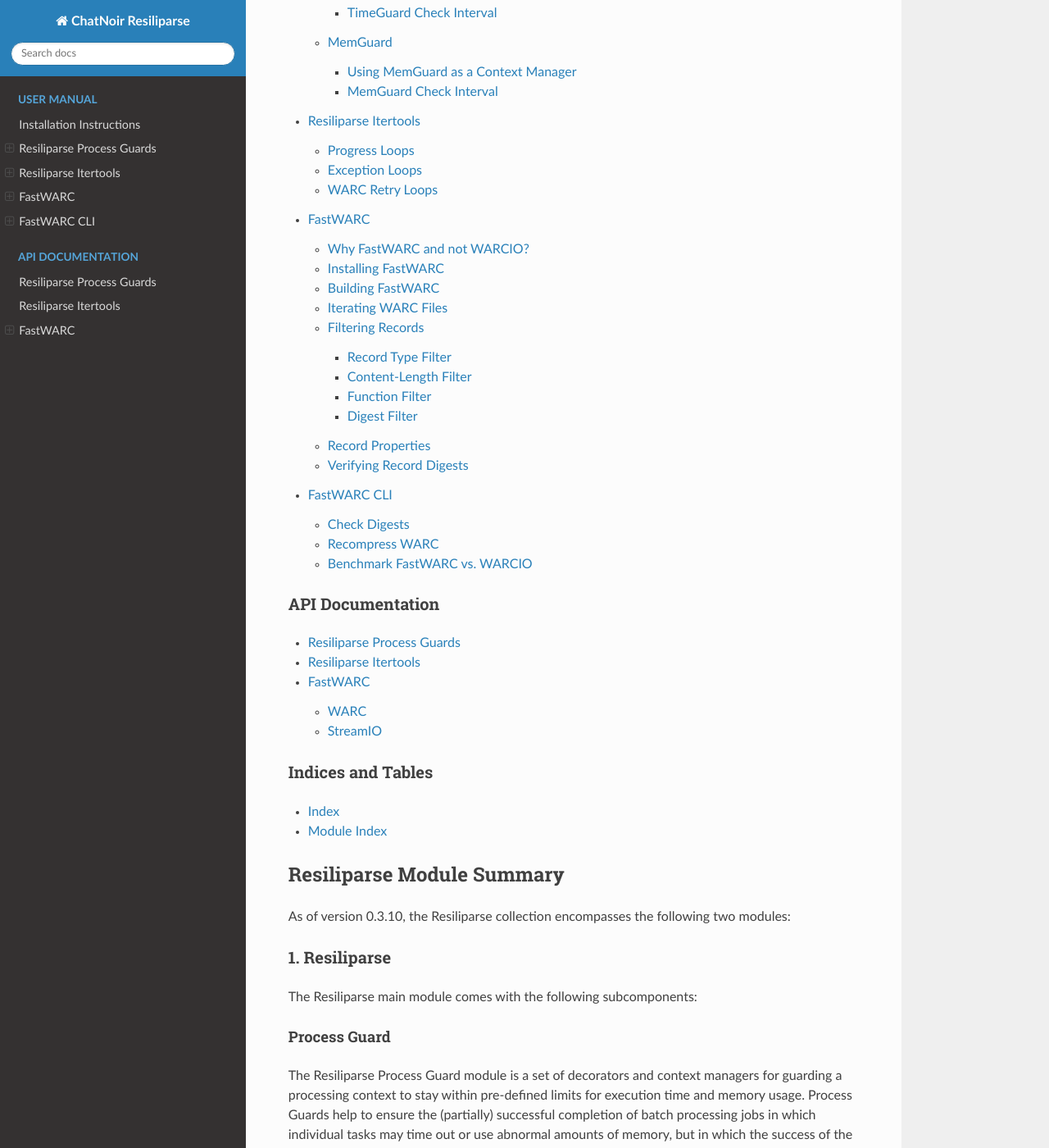
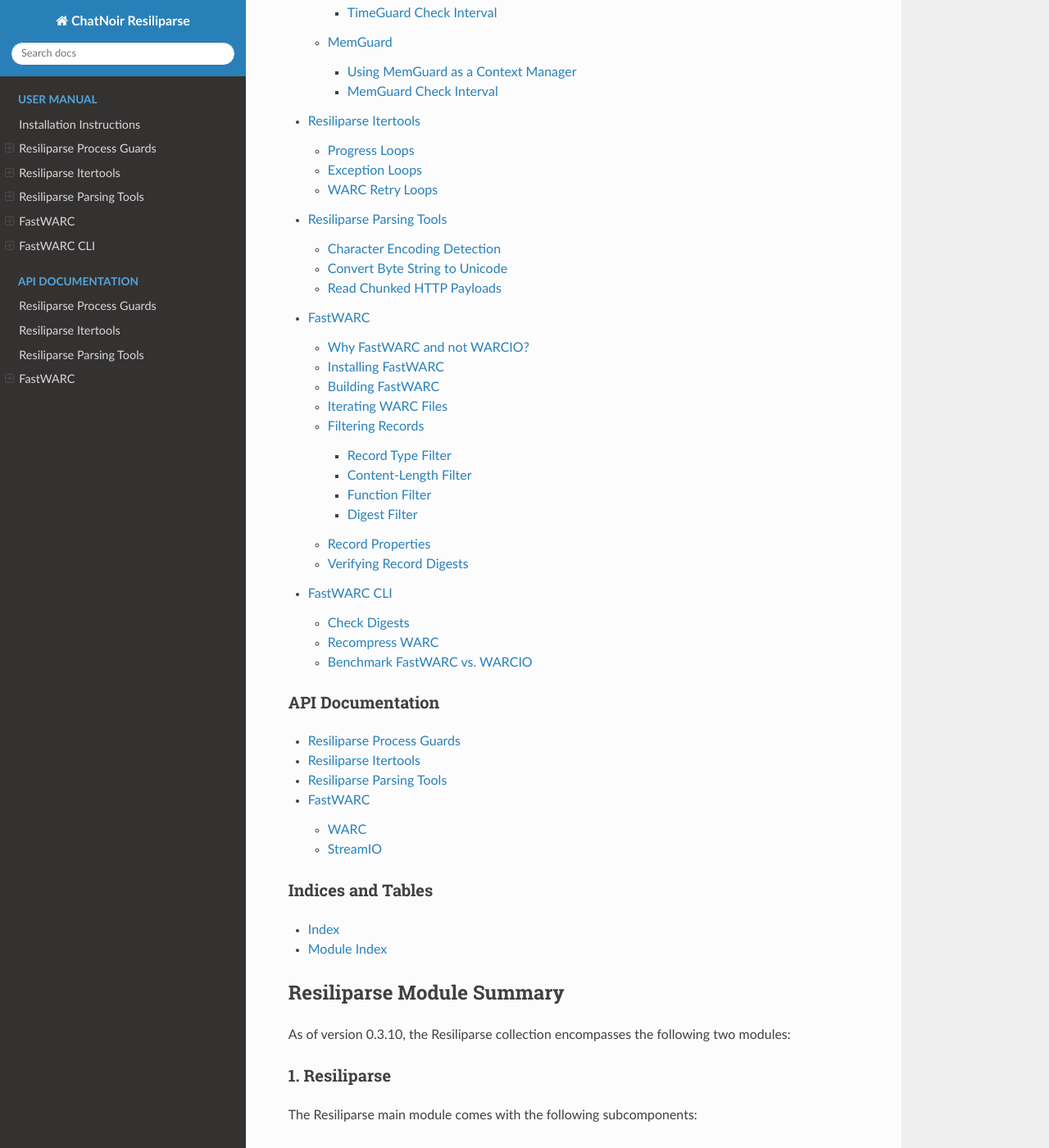
Before and after one commit to chatnoir-eu/chatnoir-resiliparse, a Sphinx documentation site: the page built from docs/index.rst, in a window 1280 px wide and 1400 px high, scrolled down 552 px. Shown: the whole window at 82% size. Built offline with Sphinx 7.4.7 and the Read the Docs theme 2.0.0, drawn with Linux system fonts in a browser that asks for light colours; some of the changed lines change nothing that is shown.

Commit message:
Restructure resiliparse.parse module and add documentation

```diff
--- /dev/null
+++ b/docs/api/parse.rst
@@ -0,0 +1,10 @@
+.. _parse-api:
+
+Resiliparse Parsing Tools
+=========================
+
+Resiliparse text parsing and transformation tools.
+
+.. automodule:: resiliparse.parse
+   :members:
+   :show-inheritance:
--- a/docs/index.rst
+++ b/docs/index.rst
@@ -19,6 +19,7 @@
    man/installation
    man/process-guard
    man/itertools
+   man/parse
    man/fastwarc
    man/fastwarc-cli
 
@@ -29,6 +30,7 @@
 
    api/process-guard
    api/itertools
+   api/parse
    api/fastwarc
 
 
--- /dev/null
+++ b/docs/man/parse.rst
@@ -0,0 +1,119 @@
+.. _parse-manual:
+
+Resiliparse Parsing Tools
+=========================
+
+The Parse module is a set of helper functions for processing and transforming textual contents or extracting information.
+
+.. _parse-encoding-detection:
+
+Character Encoding Detection
+----------------------------
+Resiliparse provides fast and accurate text encoding detection with :class:`~.parse.EncodingDetector`, a wrapper around the `uchardet <https://github.com/freedesktop/uchardet>`_ library, which is based on Mozilla's *Universal Charset Detector*.
+
+.. code-block:: python
+
+  from resiliparse.parse import EncodingDetector
+
+  det = EncodingDetector()
+  det.update(b'Hello World.')
+  enc = det.encoding()  # ASCII
+
+  det.update(b'\xc0 vaillant coeur rien d`impossible.')
+  enc = det.encoding()  # WINDOWS-1252
+
+You can call :meth:`~.parse.EncodingDetector.update` multiple times to feed more input. The more data the detector has to sample from, the more accurate the prediction will be. Calling :meth:`~.parse.EncodingDetector.encoding` will return the predicted encoding name as a string and reset the internal state so that the detector can be reused for a different document.
+
+As a convenience shortcut, Resiliparse also provides :func:`~.parse.detect_encoding` which creates and maintains a single global :class:`~.parse.EncodingDetector` instance:
+
+.. code-block:: python
+
+  from resiliparse.parse import detect_encoding
+
+  enc = detect_encoding(b'Potrzeba jest matk\xb1 wynalazk\xf3w.')  # ISO-8859-2
+
+
+.. _parse-bytes-to-str:
+
+Convert Byte String to Unicode
+------------------------------
+Detecting the encoding of a byte string is one thing, but the next step is actually decoding it into a Unicode string. Resiliparse provides :func:`~.parse.bytes_to_str`, which does exactly that.
+
+The function takes the raw byte string desired encoding name and tries to decode it into a Python Unicode string. If the decoding fails (due to undecodable characters), it will try to fall back onto UTF-8 and Latin-1. If both fallbacks fail as well, the string will be decoded with the originally intended encoding and invalid characters either skipped or replaced with a suitable replacement character (controllable via the ``errors`` parameter, which accepts the same values as Python's :meth:`str.decode`).
+
+.. code-block:: python
+
+  from resiliparse.parse import detect_encoding, bytes_to_str
+
+  bytestr = b'\xc3\x9cbung macht den Meister'
+  decoded = bytes_to_str(bytestr, detect_encoding(bytestr))  # 'Übung macht den Meister'
+
+Of course simple :meth:`bytestr.decode` would be sufficient for such a trivial example, but sometimes the encoding detection is inaccurate or fails completely or the string turns out to contain mixed or broken encodings. In that case there is no other option than trying multiple encodings and ignoring errors when all of them fail.
+
+:func:`bytes_to_str` also ensures that the resulting string can be re-encoded as UTF-8 without errors, which is not always the case when doing a simple :meth:`str.encode`:
+
+.. code-block:: python
+
+  from resiliparse.parse import bytes_to_str
+
+  # This will produce the unencodable string 'ઉ\udd7a笞':
+  unencodeable = b'+Condensed'.decode('utf-7', errors='ignore').encode('utf-7')
+
+  # OK, but somewhat broken: b'+Condense-'
+  unencodeable.encode('utf-7')
+
+  # Error: UnicodeEncodeError: 'utf-8' codec can't encode character '\udd7a' in position 1: surrogates not allowed
+  unencodeable.encode()
+
+With :func:`~.parse.bytes_to_str`, these issues can be mostly avoided:
+
+.. code-block:: python
+
+  # Produces '+Condensed', because UTF-8 fallback can decode the string without errors
+  bytes_to_str(b'+Condensed', 'utf-7')
+
+  # But even without fallbacks, we get 'ઉ笞', which can at least be re-encoded as UTF-8
+  bytes_to_str(b'+Condensed', 'utf-7', fallback_encodings=[])
+
+
+.. _parse-read-http-chunked:
+
+Read Chunked HTTP Payloads
+--------------------------
+
+Contrary to `WARCIO <https://github.com/webrecorder/warcio>`_, Resiliparse's :ref:`FastWARC <fastwarc-manual>` does not automatically decode chunked HTTP responses. This is simply a design decision in favour of simplicity, since decoding chunked HTTP payloads is actually the crawler's job. In the `Common Crawl <https://commoncrawl.org>`_, for example, all chunked payloads are already decoded and the original ``Transfer-Encoding`` header is preserved as ``X-Crawler-Transfer-Encoding: chunked``. We do, however, acknowledge that in some cases it is still necessary to decode chunked payloads anyway, which is why Resiliparse provides :func:`~.parse.read_http_chunk` as a helper function for this.
+
+The function accepts a buffered reader (either a :class:`fastwarc.stream_io.BufferedReader` or a file-like Python object that implements ``readline()``, such as :class:`io.BytesIO`) and is supposed to be called iteratively until no further output is produced. Each call will return a single chunk, which can be concatenated with the previous chunks:
+
+.. code-block:: python
+
+  from fastwarc.stream_io import BufferedReader, BytesIOStream
+  from resiliparse.parse import read_http_chunk
+
+  chunked = b'''c\r\n\
+  Resiliparse \r\n\
+  6\r\n\
+  is an \r\n\
+  8\r\n\
+  awesome \r\n\
+  5\r\n\
+  tool.\r\n\
+  0\r\n\
+  \r\n'''
+
+  reader = BufferedReader(BytesIOStream(chunked))
+  decoded = b''
+  while chunk := read_http_chunk(reader):
+      decoded += chunk
+
+  # b'Resiliparse is an awesome tool.'
+  print(decoded)
+
+For convenience, you can also use :func:`~.parse.iterate_http_chunks`, which is a generator that wraps around :func:`~.parse.read_http_chunk` and fully consumes the chunked stream:
+
+.. code-block:: python
+
+  from resiliparse.parse import iterate_http_chunks
+
+  # b'Resiliparse is an awesome tool.'
+  print(b''.join(iterate_http_chunks(reader)))
```
Also changed, not shown: 3 other files.
